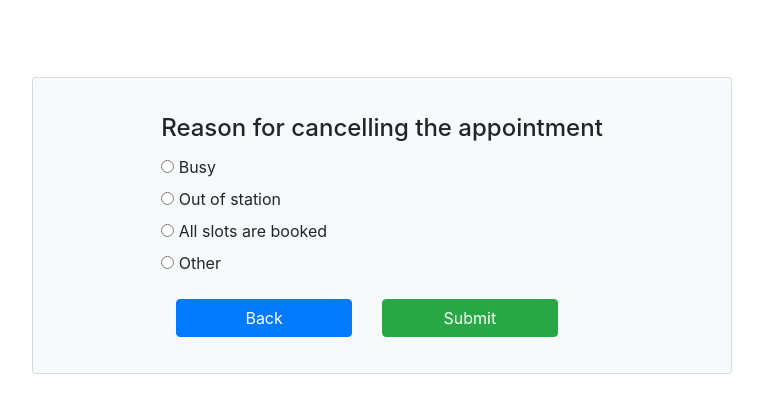
After one commit to Rohit0301/GetADoc-Flask, a Flask app: page /reason/1/1 in a window 1280 px wide. The commit adds this page. Shown: the top 413 px of the page, without its empty margins (258-1021 px from the left). Run offline with Flask 2, Linux system fonts and the light colour scheme; data that the repository does not hold is empty; parts of the project's set-up code (start-up, migrations or seed data) failed here and were passed over; some libraries are stand-ins or nearby versions.

Commit message:
front and doctor page modified

```diff
--- a/app.py
+++ b/app.py
@@ -1,10 +1,10 @@
 from flask import Flask, render_template, url_for,request,flash,redirect,session
 from flask_sqlalchemy import SQLAlchemy
 from werkzeug.security import generate_password_hash,check_password_hash    #this class is used for generate and check the hashcode
-from forms import RegistrationForm,LoginForm,DoctorForm,SearchForm,PatientForm,Appointments
+from forms import RegistrationForm,LoginForm,DoctorForm,SearchForm,PatientForm,Appointments,Reason
 from flask_login import LoginManager,UserMixin,current_user,login_user,logout_user,login_required  #manages the user logged-in state
 #usermixin includes generic implementations that are appropriate for most user model classes like is_authenticated,is_active
-from datetime import datetime
+from datetime import datetime,date
 import smtplib
 
 import socket
@@ -69,6 +69,8 @@ class PatientDetails(UserMixin,db.Model):
     docid=db.Column(db.Integer,nullable=False)
     pid=db.Column(db.Integer,nullable=False)
     status=db.Column(db.String(20),nullable=False)
+    reason=db.Column(db.String(50),nullable=True)
+
 
 
 
@@ -177,6 +179,21 @@ def logout():
     logout_user()
     return redirect(url_for('home'))
 
+
+@app.route('/reason/<int:id>/<int:pid>',methods=['GET','POST'])
+def reason(id,pid):
+    form=Reason()
+    patient=PatientDetails.query.filter_by(docid=id,status="pending",pid=pid).first()
+    re=request.form.get('reason')
+    if form.validate_on_submit():
+           patient.status="cancelled"
+           patient.reason=re
+           db.session.commit()
+           flash('Appointment cancelled')
+           return redirect(url_for('doctorpage',id=id))
+
+    return render_template('reason.html',form=form,id=id)
+
 @app.route('/doctorpage/<int:id>')
 def doctorpage(id):
     form=Appointments()
@@ -260,14 +277,13 @@ def patientform(id,visit,pid):
         appoint = PatientDetails.query.filter_by(docid=id).all()
         for a in appoint:
             if a.pid==pid and a.status=="pending":
-                 flash('you have already book an appointment with this doctor')
+                 flash('you appointment is already under process')
                  return redirect(url_for('searchdoctor',pid=pid))
-
-
-        patient=PatientDetails(fullname=form.fullname.data,contact=form.contact.data,address=form.address.data,age=form.age.data,type=form.type.data,choice=form.choice.data,formfillingdate=datetime.now(),appointmentdate=0,appointmenttime=0,docid=id,pid=pid,status="pending")
+        patient=PatientDetails(fullname=form.fullname.data,contact=form.contact.data,address=form.address.data,age=form.age.data,type=form.type.data,choice=form.choice.data,formfillingdate=datetime.now(),appointmentdate=0,appointmenttime=0,docid=id,pid=pid,status="pending",reason="none")
         db.session.add(patient)
         db.session.commit()
-        return redirect(url_for('home'))# add check histroy form for a patients
+        flash('you form is submitted successfully. Please check your notification for your appointment date and time!')
+        return redirect(url_for('home',id=pid))# add check histroy form for a patients
         #s.login("arichayjian@gmail.com", "aj03012002aj")
 
 # message to be sent
--- a/forms.py
+++ b/forms.py
@@ -33,8 +33,8 @@ class DoctorForm(FlaskForm):
     doctortype = SelectField(u'Doctor type', choices = myChoices,default=1)
     address = StringField('Address',[validators.Length(min=4)],widget=TextArea(),render_kw={"placeholder": "Addess"})
     home_visit=BooleanField('Home visit available')
-    home_charges=IntegerField('Home charges',render_kw={"placeholder": 0})
-    clinic_charges=IntegerField('Clinic charges',render_kw={"placeholder": 0})
+    home_charges=IntegerField('Home charges',render_kw={"placeholder": "Clinic charge"})
+    clinic_charges=IntegerField('Clinic charges',render_kw={"placeholder": "Home visit charge"})
     submit=SubmitField('Submit Details')
 
 class SearchForm(FlaskForm):
@@ -58,3 +58,7 @@ class Appointments(FlaskForm):
     #fullname=StringField('FullName',[validators.DataRequired()])
     time = TimeField('Allot Time',[validators.DataRequired()],format='%H:%M:%S')
     submit=SubmitField('Confirm')
+
+class Reason(FlaskForm):
+    reason=RadioField('Reasons',[validators.DataRequired('please select any one reason')],choices=[('Busy','Busy'),('Out of station','Out of station'),('All slots are booked','All slots are booked'),('Other','Other')])
+    submit=SubmitField('Submit')
--- a/templates/doctorpage.html
+++ b/templates/doctorpage.html
@@ -47,8 +47,8 @@
             <br>
         <br>
         <br>
-       <a href="{{url_for('confirmappointment',id=a.docid,pid=a.pid)}}"> <button type="submit" class="btn btn-success">Give appointment</button></a><br><br>
-       <a href="{{url_for('home')}}"> <button type="submit" class="btn btn-danger">Cancel appointment</button></a>
+       <a href="{{url_for('confirmappointment',id=a.docid,pid=a.pid)}}"> <button type="submit" name="give" value="give" class="btn btn-success">Give appointment</button></a><br><br>
+       <a href="{{url_for('reason',id=a.docid,pid=a.pid)}}"> <button type="submit" name="cancel" value="cancel" class="btn btn-danger">Cancel appointment</button></a>
        </div>
    </div>
 
@@ -79,7 +79,7 @@
 {% if a.status=="cancelled" %}
    <div class="container-fluid row alert alert-danger">
        <div class="col-md-3 ">
-
+        <i class="fa fa-times" style="font-size:60px;"></i>
            <h4>FullName: {{a.fullname}}</h4>
            <h4>Age: {{a.age}}</h4>
             <h4>Choice: {{a.choice}}</h4>
--- /dev/null
+++ b/templates/reason.html
@@ -0,0 +1,42 @@
+<!DOCTYPE html>
+<html lang="en">
+<head>
+    <meta charset="UTF-8">
+    <meta name="viewport" content="width=device-width, initial-scale=1.0">
+  <!--  <link rel="stylesheet" href="{{ url_for('static', filename='css/aboutstyle.css') }}">-->
+    <title>GetADoc - Book a Doctor</title>
+    <link rel="stylesheet" href="https://maxcdn.bootstrapcdn.com/bootstrap/4.5.2/css/bootstrap.min.css">
+  <script src="https://ajax.googleapis.com/ajax/libs/jquery/3.5.1/jquery.min.js"></script>
+  <script src="https://cdnjs.cloudflare.com/ajax/libs/popper.js/1.16.0/umd/popper.min.js"></script>
+  <script src="https://maxcdn.bootstrapcdn.com/bootstrap/4.5.2/js/bootstrap.min.js"></script>
+  <link rel="stylesheet" type="text/css" href="loginstyle.css">
+  <link rel="stylesheet" href="https://use.fontawesome.com/releases/v5.0.8/css/all.css">
+</head>
+<body>
+    <div class="container "  style="padding-top: 6%;">
+    <div class="card bg-light mx-auto" style="max-width: 700px;">
+            <article class="card-body mx-auto" style="max-width:600px;">
+    <form action="" method="post"class="form-group">
+        {{ form.hidden_tag() }}
+         <h4 class="card-title mt-3 text-center">Reason for cancelling the appointment</h4>
+        {% for sub in form.reason %}
+        {{sub}} {{sub.label}}
+        <br>
+        {% endfor %}
+         <p>
+            {% for error in form.reason.errors %}
+            <span style="color: red;">{{ error }}</span>
+            {% endfor %}
+        </p>
+        <div class="row container">
+            <div class="col-md-6 col-sm-6">
+        <a href="{{url_for('doctorpage',id=id)}}"><button type="button" class="btn btn-primary btn-block">Back</button></a></div>
+        <div class="col-md-6 col-sm-6">
+        {{form.submit(class="btn btn-success btn-block")}}</div>
+    </div>
+    </form>
+</article>
+</div>
+</div>
+</body>
+</html>
```
Also changed, not shown: templates/doctor.html (+34 -4 lines), templates/home.html (+4 -4 lines), templates/patienthistory.html (+11 -4 lines), static/img/Front 1.jpg (added), static/img/front 2.1.jpg (added), static/img/front 2.jpg (added), static/img/front 3.jpg (added), static/img/home.jpeg (deleted), static/img/img 1.jpg (added).
